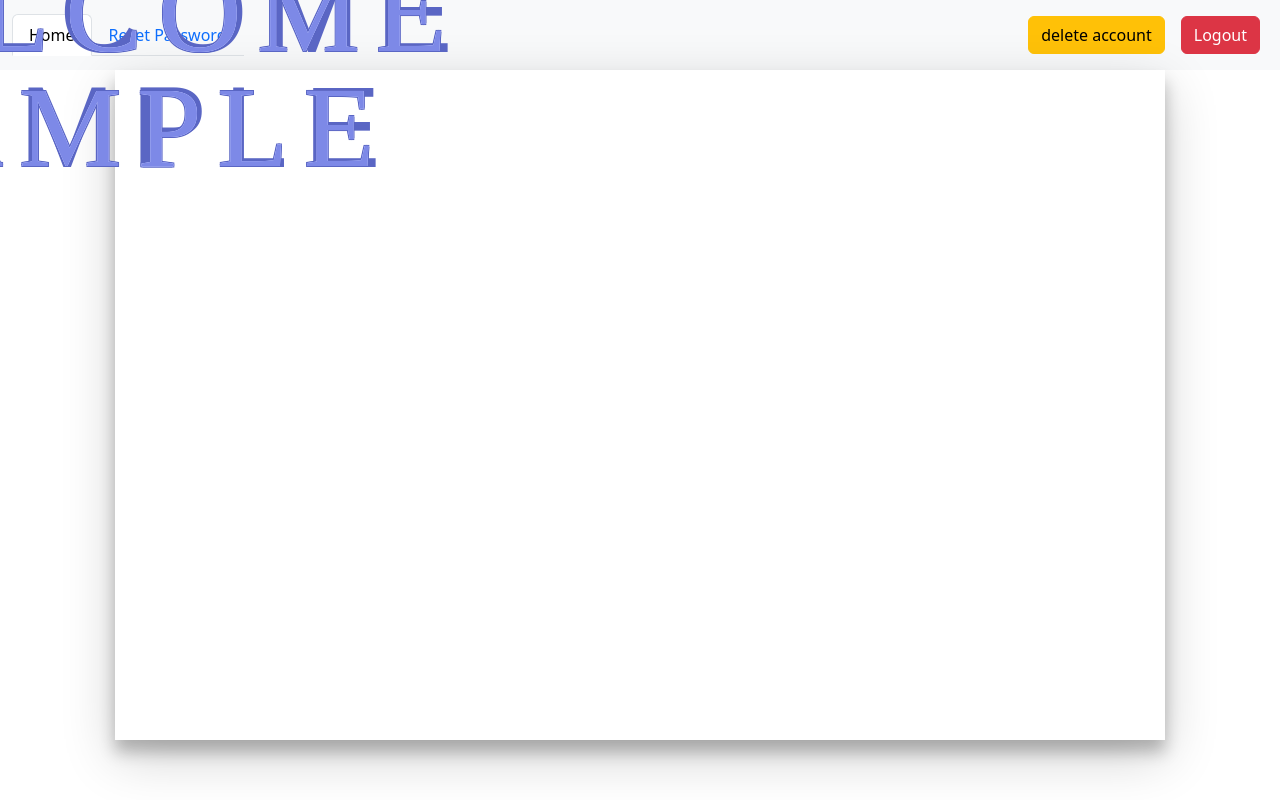
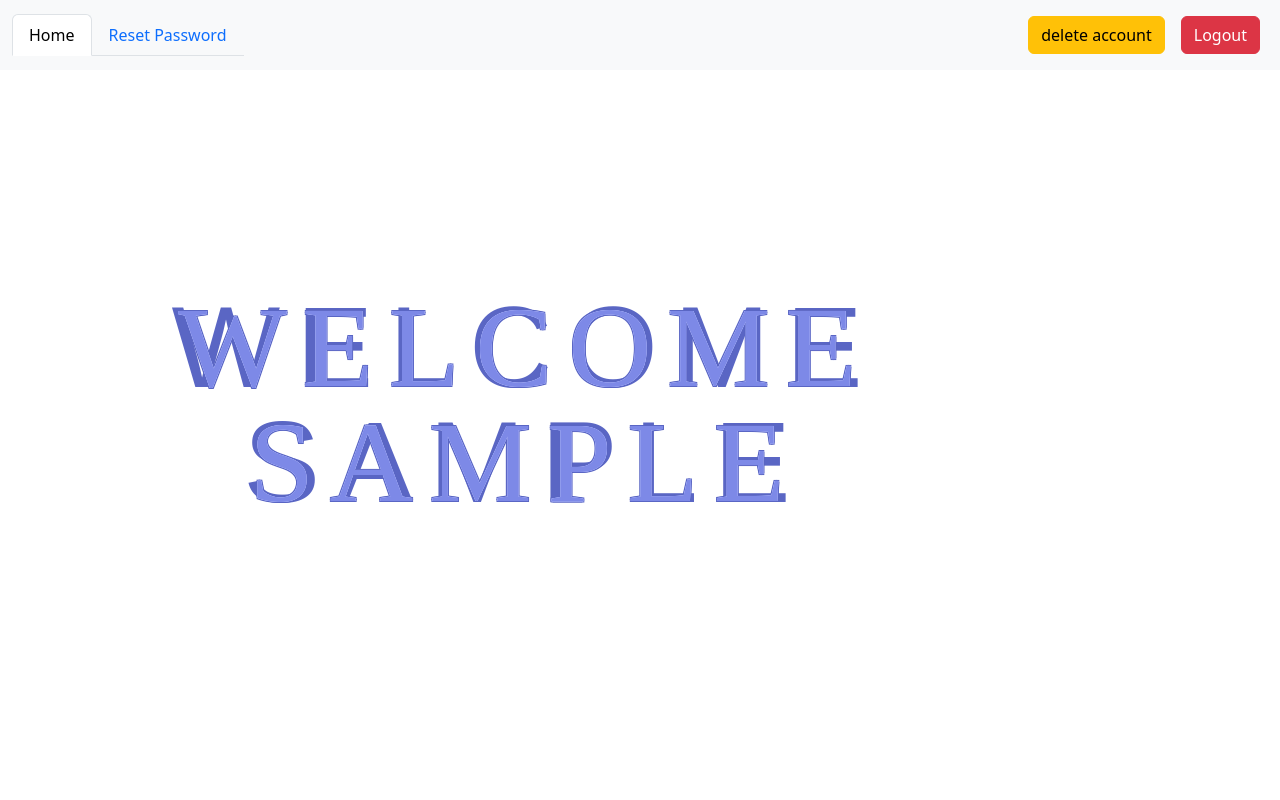
Before and after one commit to nuttamong/firebaseAuth, a Django app: template auth_project/templates/home.html in a window 1280 px wide. Run offline with Django 5.2, Linux system fonts and the light colour scheme; the template is opened without the code that fills it: most values are stand-ins (such as "Sample title", 1, 10 or a date in 2020); some web fonts are replaced.

Commit message:
complete

```diff
--- a/auth_project/auth_project/static/css/main.css
+++ b/auth_project/auth_project/static/css/main.css
@@ -164,11 +164,10 @@ color: #b3b3b3;
 
 .welcome{
 	width: 100%;
-	margin: auto;
+	/* margin: auto; */
 	max-width:1050px;
 	min-height:670px;
 	position: relative;
-	box-shadow:0 12px 15px 0 rgba(0,0,0,.24),0 17px 50px 0 rgba(0,0,0,.19);
 }
 
 .welcome h1 {
@@ -179,8 +178,8 @@ color: #b3b3b3;
 	font-weight: normal;
 	line-height: 1;
 	margin: 0;
-	/* top: 50%;
-	left: 50%; */
+	top: 50%;
+	left: 50%;
 	transform: translate(-50%, -50%);
 	position: absolute;
 	color: #a2adff;
```
